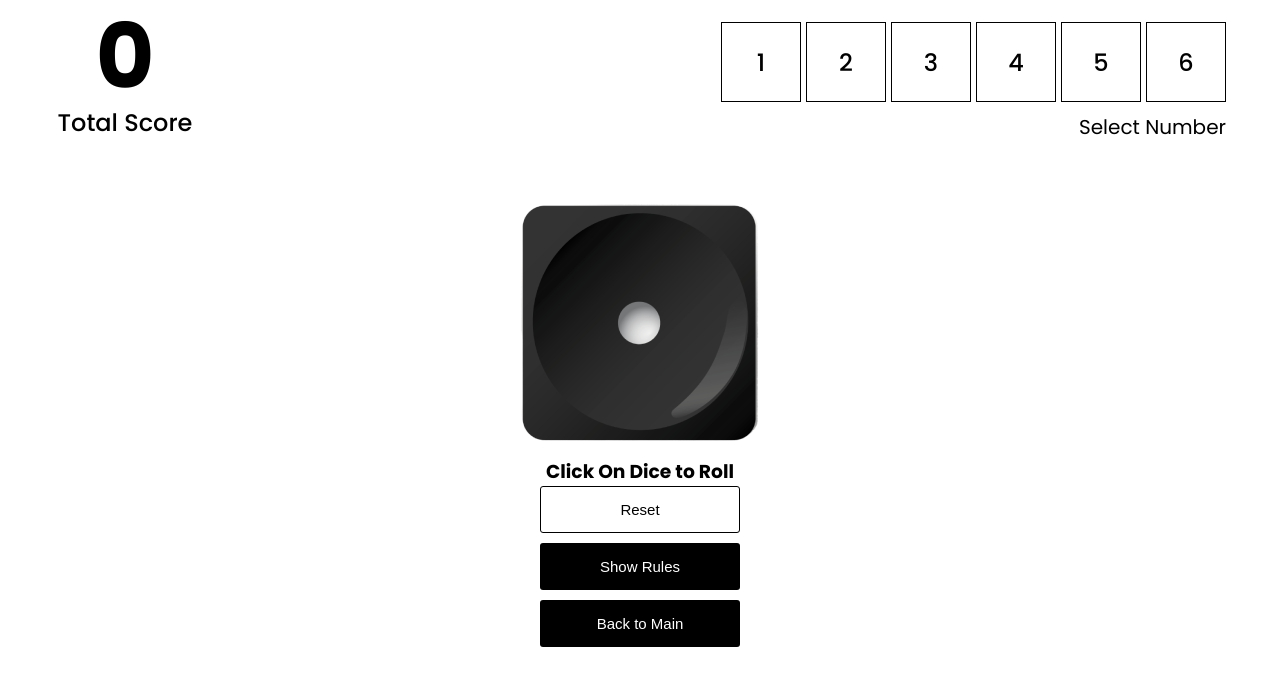
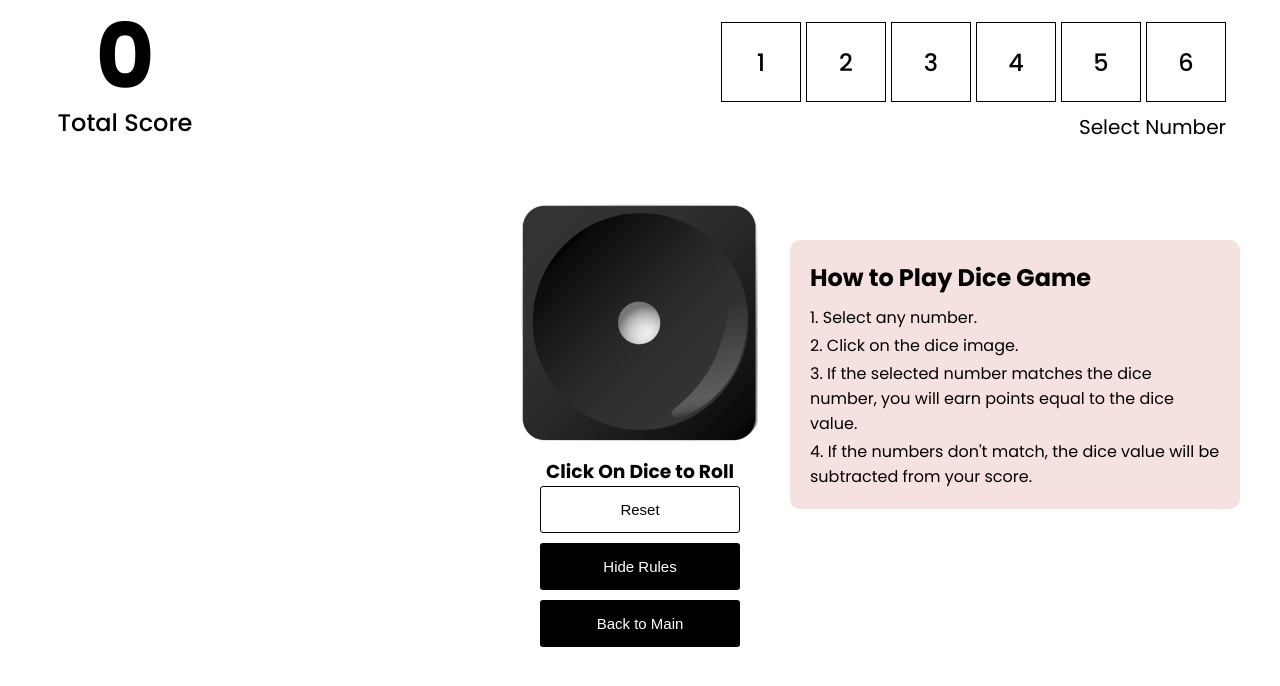
Before and after one commit to Deepak8519M/Practise-Projects, a React (Vite) app in the folder Proj2/: page / in a window 1280 px wide. Both pictures are taken after a click on the button "Show Rules". Shown: the top 686 px of the page. Built offline with nearby package versions, Linux system fonts and the light colour scheme.

Commit message:
mostly final commit

```diff
--- a/Proj2/src/components/GamePlay.jsx
+++ b/Proj2/src/components/GamePlay.jsx
@@ -10,6 +10,8 @@ function GamePlay({ toggle }) {
   const [rollDice, setRollDice] = useState(1);
   const [numberSelected, setNumberSelected] = useState(null);
   const [error, setError] = useState("");
+
+  const [msg, setMsg] = useState(false);
 
   const randomGenerate = (max, min) => {
     return Math.floor(Math.random() * (max - min)) + min;
@@ -52,6 +54,8 @@ function GamePlay({ toggle }) {
         randomGenerate={randomGenerate}
         DiceRoll={DiceRoll}
         toggle={toggle}
+        setMsg={setMsg}
+        msg={msg}
       />
     </Main>
   );
--- a/Proj2/src/components/RollDice.jsx
+++ b/Proj2/src/components/RollDice.jsx
@@ -2,7 +2,15 @@ import React, { useState } from "react";
 import { Button, OverlayButton } from "./Button";
 import styled from "styled-components";
 
-function RollDice({ setScore, rollDice, randomGenerate, DiceRoll,toggle }) {
+function RollDice({
+  setScore,
+  rollDice,
+  randomGenerate,
+  DiceRoll,
+  toggle,
+  msg,
+  setMsg,
+}) {
   return (
     <DiceFlex>
       <div>
@@ -11,9 +19,33 @@ function RollDice({ setScore, rollDice, randomGenerate, DiceRoll,toggle }) {
       <h3>Click On Dice to Roll</h3>
       <div className="btns">
         <OverlayButton onClick={() => setScore(0)}>Reset</OverlayButton>
-        <Button>Show Rules</Button>
+        <Button
+          onClick={() => {
+            setMsg((prev) => !prev);
+          }}
+        >
+          {msg ? "Hide Rules" : "Show Rules"}
+        </Button>
         <Button onClick={toggle}>Back to Main</Button>
       </div>
+
+      {msg && (
+        <div className="message">
+          <h2>How to Play Dice Game</h2>
+          <div className="pflex">
+            <p>1. Select any number.</p>
+            <p>2. Click on the dice image.</p>
+            <p>
+              3. If the selected number matches the dice number, you will earn
+              points equal to the dice value.
+            </p>
+            <p>
+              4. If the numbers don't match, the dice value will be subtracted
+              from your score.
+            </p>
+          </div>
+        </div>
+      )}
     </DiceFlex>
   );
 }
@@ -37,4 +69,22 @@ const DiceFlex = styled.div`
     flex-direction: column;
     gap: 10px;
   }
+  .message {
+    display: flex;
+    flex-direction: column;
+    align-content: center;
+    gap: 10px;
+    position: absolute;
+    top: 240px;
+    right: 40px;
+    width: 450px;
+    background: #f6e1e1;
+    padding: 20px;
+    border-radius: 10px;
+  }
+  .pflex {
+    display: flex;
+    flex-direction: column;
+    gap: 3px;
+  }
 `;
```
